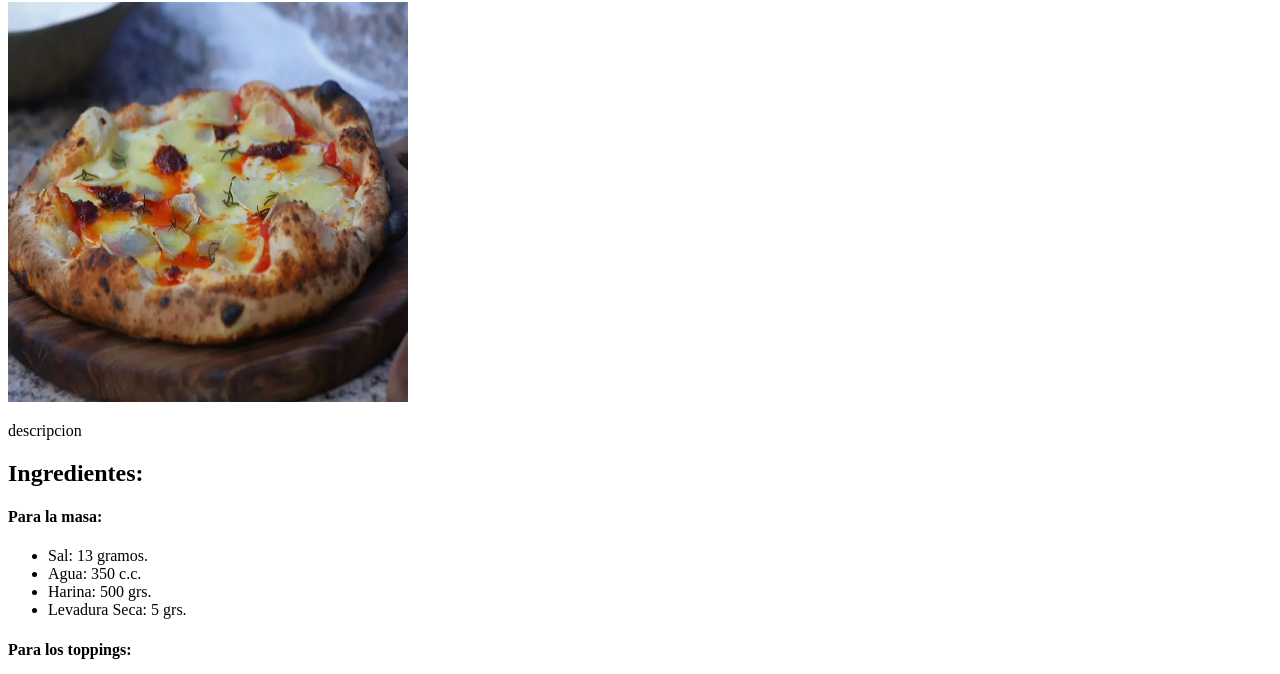
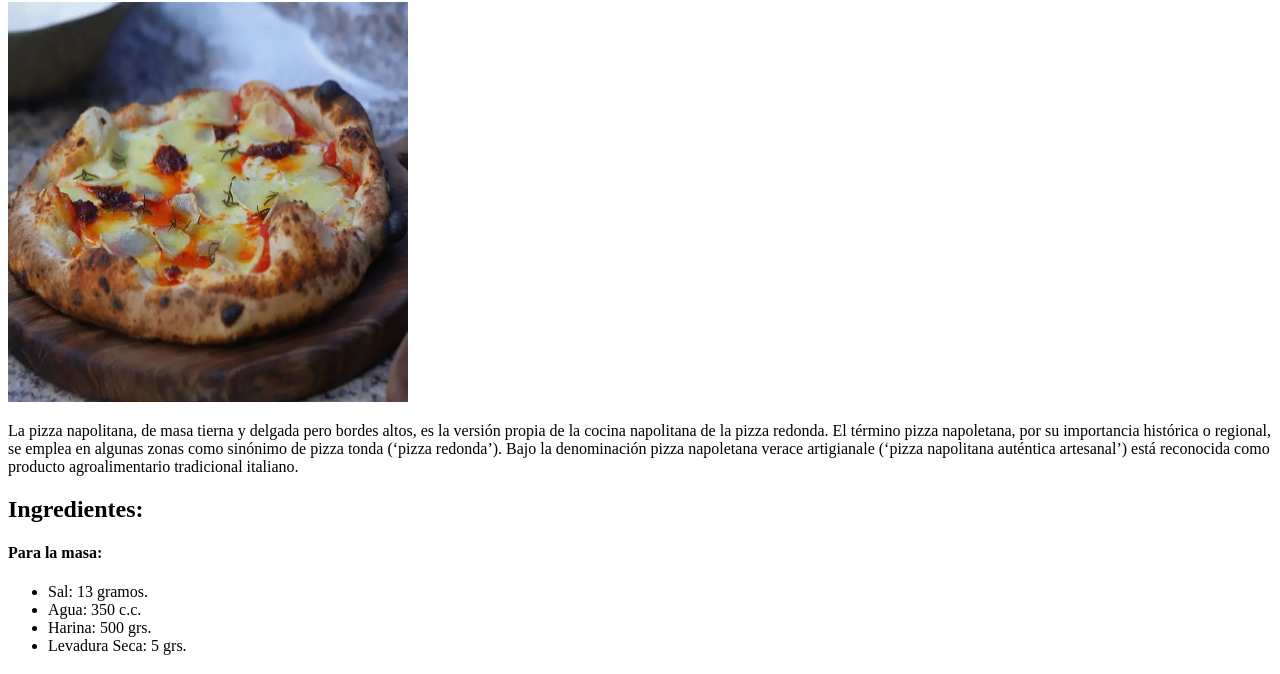
Before and after one commit to bambamramone/odin-recipes, a plain HTML site: page recipes/napolitana.html in a window 1280 px wide. Shown: the part 78-752 px from the top of the page. Drawn offline with Linux system fonts and the light colour scheme.

Commit message:
added descriptions for napolitana.html and cuatroquesos.html

```diff
--- a/recipes/napolitana.html
+++ b/recipes/napolitana.html
@@ -9,7 +9,9 @@
     <body>
         <h1>Pizza Napolitana</h1>
         <img src="../images/napolitana.jpg" alt="pizza napolitana" height="400" width="400">
-        <p>descripcion</p>
+        <p>La pizza napolitana, de masa tierna y delgada pero bordes altos, es la versión propia de la cocina napolitana de la pizza redonda.
+             El término pizza napoletana, por su importancia histórica o regional, se emplea en algunas zonas como sinónimo de pizza tonda (‘pizza redonda’).
+              Bajo la denominación pizza napoletana verace artigianale (‘pizza napolitana auténtica artesanal’) está reconocida como producto agroalimentario tradicional italiano.</p>
 
         <h2>Ingredientes:</h2>
 
```
Also changed, not shown: recipes/cuatroquesos.html (+1 -1 lines).
